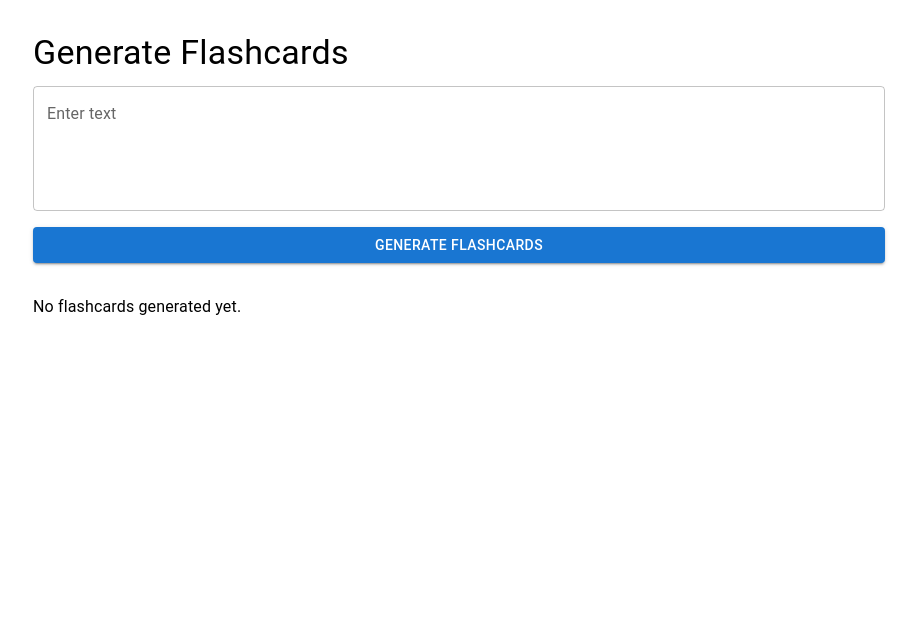
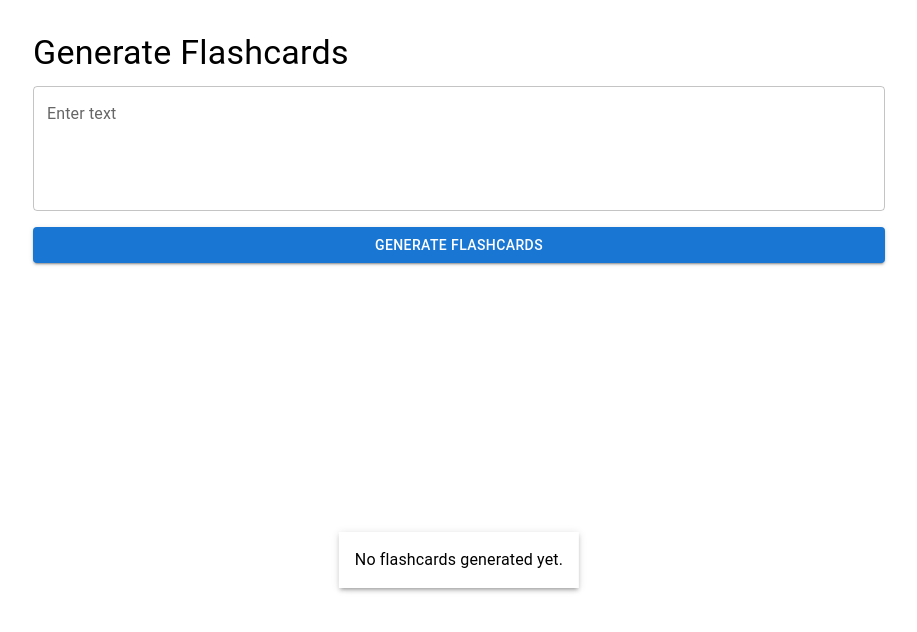
Before and after one commit to Mubeen014/flashcard-saas-3, a Next.js app: page /flashPage in a window 1280 px wide. Shown: the top 632 px of the page, without its empty margins (181-1098 px from the left). Built offline with nearby package versions, Linux system fonts and the light colour scheme.

Commit message:
Bugs fixes and better display
added a better way to display flashcards and fixed some issues regarding stripe

```diff
--- a/app/flashPage/page.js
+++ b/app/flashPage/page.js
@@ -4,6 +4,25 @@ import { Text, Box, Button, Card, CardContent, Container, Typography, TextField
 import { useState } from "react";
 
 export default function FlashPageContent() {
+
+  const [currentIndex, setCurrentIndex] = useState(0);
+  const [isFlipped, setIsFlipped] = useState(false);
+
+  const handleNext = () => {
+    setIsFlipped(false);
+    setCurrentIndex((prevIndex) => Math.min(prevIndex + 1, flashcards.length - 1))
+  };
+
+  const handlePrevious = () => {
+    setIsFlipped(false);
+    setCurrentIndex((prevIndex) => Math.max(prevIndex - 1, 0));
+  };
+
+  const handleFlip = () => {
+    setIsFlipped((prev) => !prev);
+  };
+
+
   const [text, setText] = useState('');
   const [flashcards, setFlashcards] = useState([]);
 
@@ -37,7 +56,10 @@ export default function FlashPageContent() {
 
   return (
       <Container maxWidth='md'>
-            <Box sx={{ my: 4 }}>
+          <Box sx={{
+            my: 4,
+            height: 200,
+            }}>
             <Typography variant="h4" gutterBottom>
                 Generate Flashcards
             </Typography>
@@ -46,6 +68,7 @@ export default function FlashPageContent() {
                 onChange={(e) => setText(e.target.value)}
                 label='Enter text'
                 fullWidth
+                fullHeight
                 multiline
                 rows={4}
                 variant="outlined"
@@ -60,20 +83,32 @@ export default function FlashPageContent() {
                 Generate Flashcards
             </Button>
           </Box>
-            <Box>
+          <Box sx={{ display: 'fixed',
+            alignItems: 'center',
+            bgcolor:'background.paper',
+            mt: 10,
+            position: 'fixed',
+            top: '50%',
+            left: '50%',
+            transform: 'translate(-50%, -50%)',
+            padding: 2,
+            boxShadow: 3,
+            zIndex: 2000,
+            marginTop: 20,
+            }}>
             {flashcards.length > 0 ? (
-                flashcards.map((card, index) => (
-                  <Card key={index} sx={{ mb: 2 }}>
+              <Card sx={{ maxWidth: 400, textAlign: 'center' }}>
                 <CardContent>
                   <Typography variant="h6" gutterBottom>
-                        Front: {card.front}
-                      </Typography>
-                      <Typography variant="body1">
-                        Back: {card.back}
+                    {isFlipped ? `${flashcards[currentIndex].back}` : `${flashcards[currentIndex].front}`}
                   </Typography>
                 </CardContent>
+                <Box sx={{ display: 'flex', justifyContent: 'space-between', px: 2, mb: 2 }}>
+                  <Button onClick={handlePrevious} disabled={currentIndex === 0}>Prev</Button>
+                  <Button onClick={handleFlip}>{isFlipped ? 'Show Front' : 'Flip'}</Button>
+                  <Button onClick={handleNext} disabled={currentIndex === flashcards.length - 1}>Next</Button>
+                </Box>
               </Card>
-                ))
             ) : (
               <Typography variant="body1">No flashcards generated yet.</Typography>
             )}
```
Also changed, not shown: app/checkoutcancel/page.js (renamed from app/cancel/page.js), app/checkoutsuccess/page.js (renamed from app/success/page.js). Lines whose indentation alone changed are shown as unchanged.
